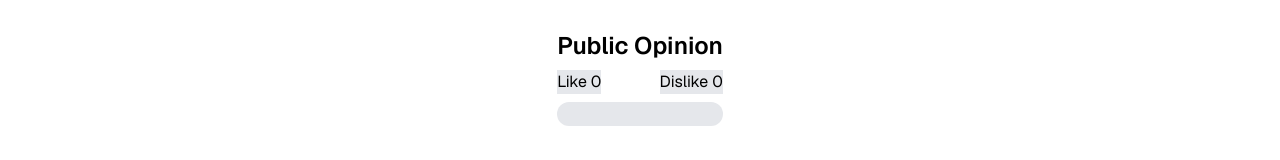
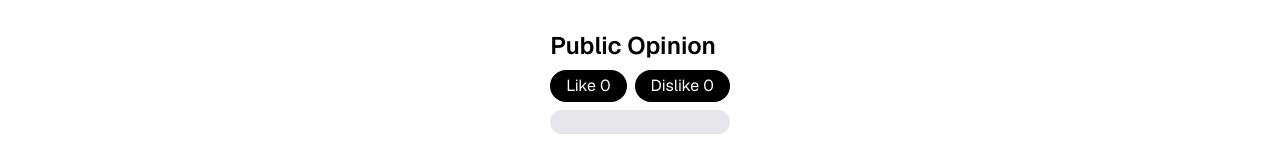
Before and after one commit to farazht/htc2024, a Next.js app: page /protected/policies/policy/1 in a window 1280 px wide. Shown: the part 262-422 px from the top of the page. Built offline with nearby package versions, Linux system fonts and the light colour scheme; no server answers; the database is empty.

Commit message:
fixed ui for buttons

```diff
--- a/app/protected/policies/policy/[id]/page.tsx
+++ b/app/protected/policies/policy/[id]/page.tsx
@@ -172,14 +172,14 @@ const handleDislike = async () => {
           <div className="flex justify-between mb-2">
             <button
               onClick={handleLike}
-              className={`mr-2 ${hasLiked ? 'bg-blue-600 text-white' : 'bg-gray-200 text-black'}`}
+              className={`mr-2 px-4 py-1 rounded-full ${hasLiked ? 'bg-blue-600 text-white' : 'bg-black text-white'}`}
               disabled={hasLiked}
             >
               Like {likes}
             </button>
             <button
               onClick={handleDislike}
-              className={`${hasDisliked ? 'bg-red-600 text-white' : 'bg-gray-200 text-black'}`}
+              className={`px-4 py-1 rounded-full ${hasDisliked ? 'bg-red-600 text-white' : 'bg-black text-white'}`}
               disabled={hasDisliked}
             >
               Dislike {dislikes}
```
